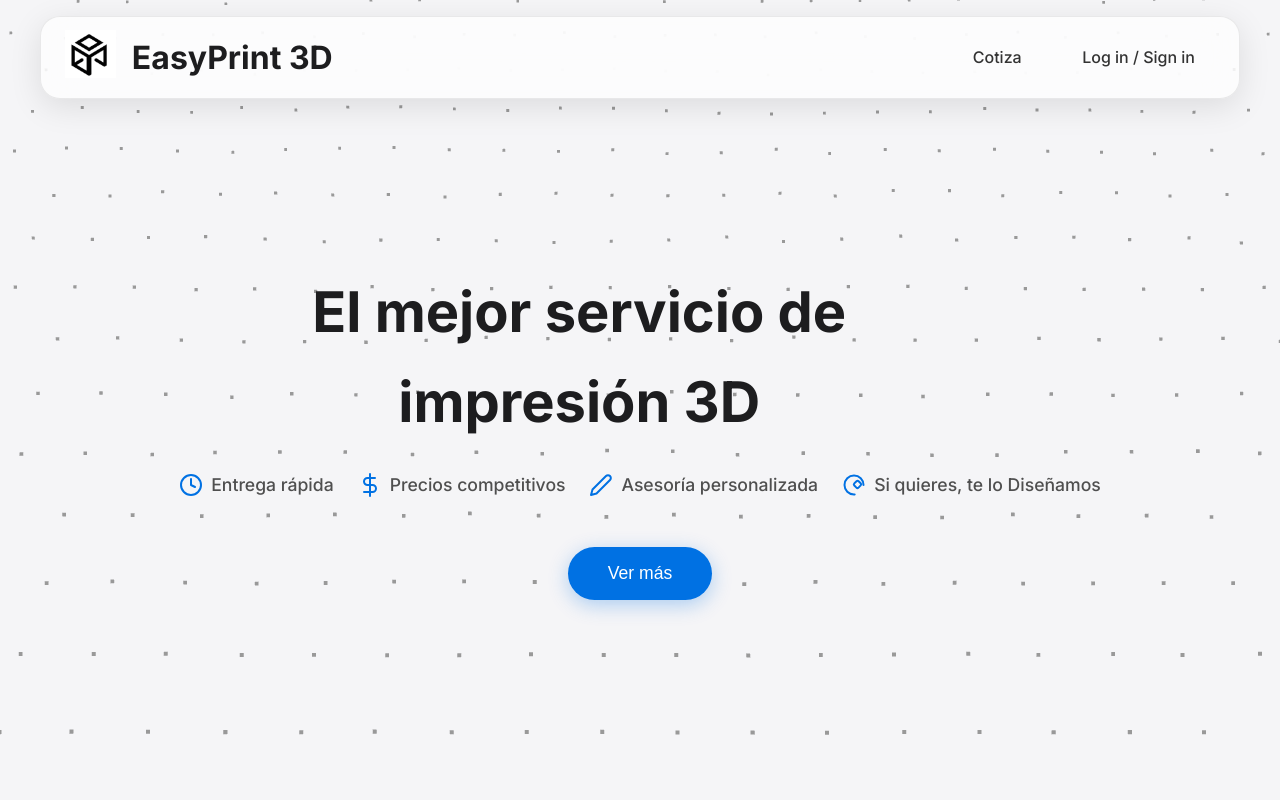
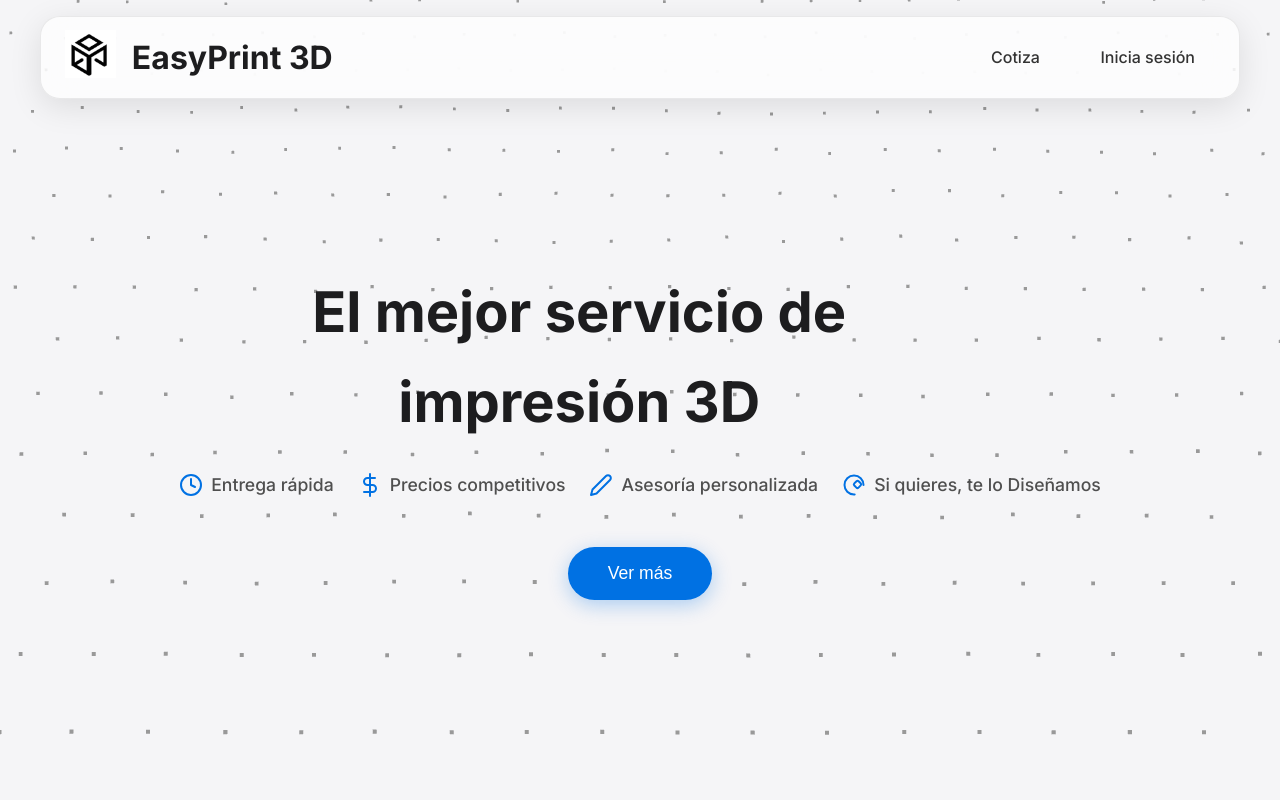
Before and after one commit to 1121310/1121310, a plain HTML site: page index.html in a window 1280 px wide. Shown: the top 800 px of the page. Drawn offline with nearby package versions, Linux system fonts and the light colour scheme; animation ran at ten frames a second; a script that the page names is missing.

Commit message:
Actualizacion login

```diff
--- a/index.html
+++ b/index.html
@@ -271,7 +271,7 @@
       </div>
       <nav>
         <a href="contacto.html">Cotiza</a>
-        <a href="404.html">Log in / Sign in</a>
+        <a href="404.html">Inicia sesión</a>
       </nav>
     </header>
 
```
